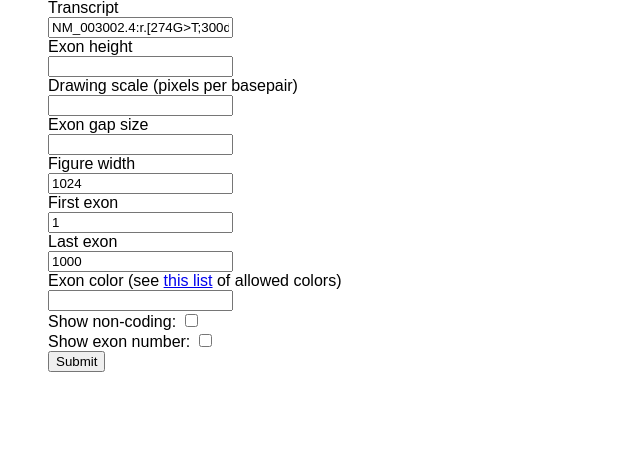
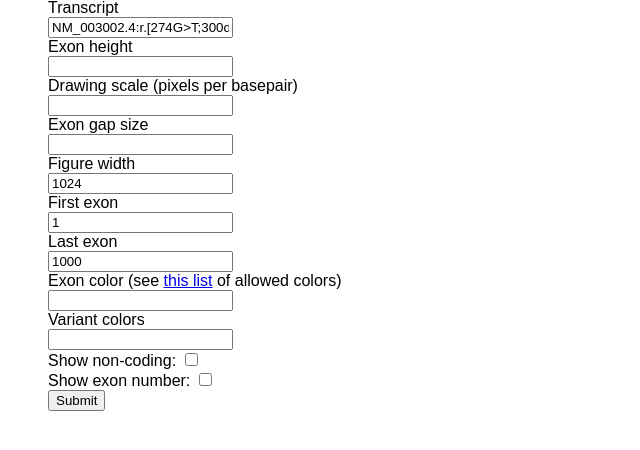
Before and after one commit to Redmar-van-den-Berg/exonviz-web, a Flask app: page / in a window 1280 px wide. Shown: the part 231-681 px from the top of the page, without its empty margins (0-640 px from the left). Run offline with Flask 3, Linux system fonts and the light colour scheme.

Commit message:
Add field for variant colors

```diff
--- a/src/exonviz_web/app.py
+++ b/src/exonviz_web/app.py
@@ -62,7 +62,7 @@ def index() -> str:
     for key in config:
         if key not in session:
             session[key] = config[key]
-    # Set DMD as default
+    # Set a default transcript
     if "transcript" not in session:
         session["transcript"] = "NM_003002.4:r.[274G>T;300del]"
     # Set the width as default
@@ -99,6 +99,8 @@ def index_post() -> str:
     session["lastexon"] = int(request.form["lastexon"])
     session["noncoding"] = "noncoding" in request.form
     session["exonnumber"] = "exonnumber" in request.form
+    session["variantcolors"] = request.form["variantcolors"].split(' ')
+
 
     # Checkboxes only show up when set to true
     session["color"] = request.form["color"] or config["color"]
@@ -148,7 +150,7 @@ def draw() -> Response:
     # Pull out the transcript name
     transcript = figure_config.pop("transcript")
 
-    exons = build_exons(transcript, figure_config)
+    dropped_variants, exons = build_exons(transcript, figure_config)
     figure = str(draw_exons(exons, figure_config))
     fname = secure_filename(f"{transcript}.svg")
 
--- a/src/exonviz_web/templates/index.html
+++ b/src/exonviz_web/templates/index.html
@@ -56,6 +56,11 @@
         <input type="text" name="color", value="{{ session['color'] }}"></input>
         <br>
 
+        <label for="variantcolors">Variant colors</label>
+        <br>
+        <input type="text" name="variantcolors", value="{{ ' '.join(session['variantcolors'])}}" multiple></input>
+        <br>
+
         <label for="non_coding">Show non-coding:</label>
         <input type="checkbox" name="noncoding" id="noncoding" {{ "checked" if session['noncoding'] }}>
         <br>
```
